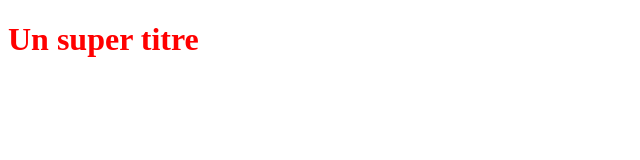
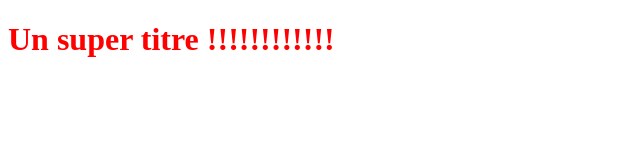
Before and after one commit to matthiasgarnier/OpenClassRoomProject, a plain HTML site: page index.html in a window 1280 px wide. Shown: the whole page, without its empty margins (0-640 px from the left). Drawn offline with Linux system fonts and the light colour scheme.

Commit message:
Modification du titre H1

```diff
--- a/index.html
+++ b/index.html
@@ -5,6 +5,6 @@
    <link rel="stylesheet" type="text/css" href="styles.css">
 </head>
 <body>
-   <h1>Un super titre</h1>
+   <h1>Un super titre !!!!!!!!!!!!</h1>
 </body>
 </html>
```
